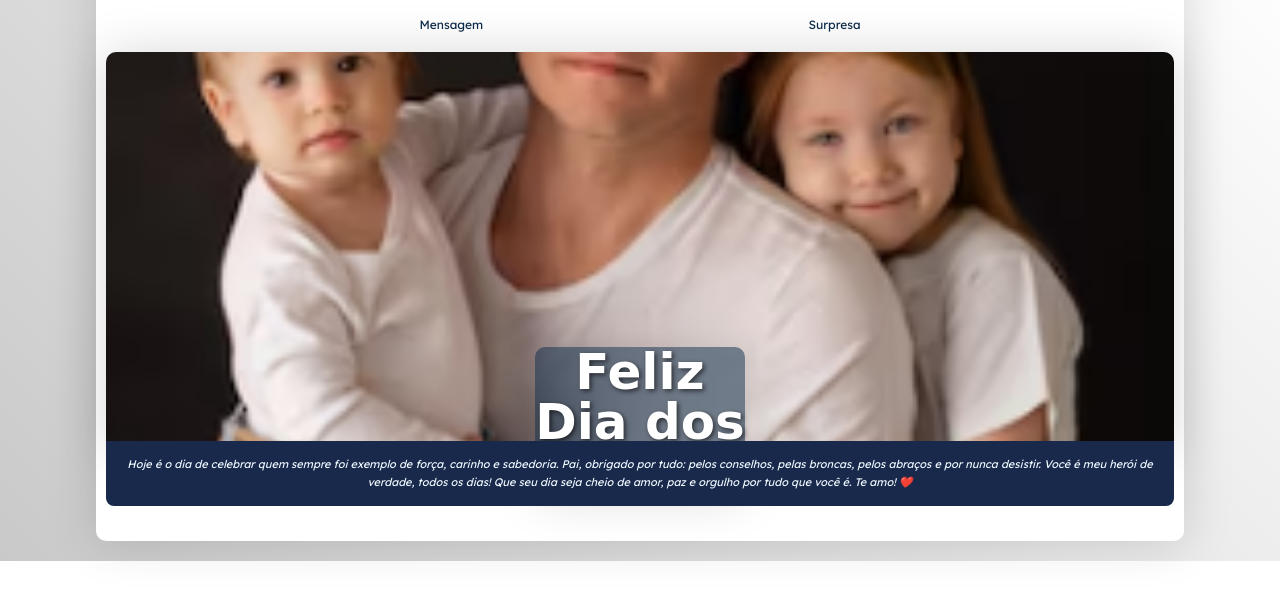
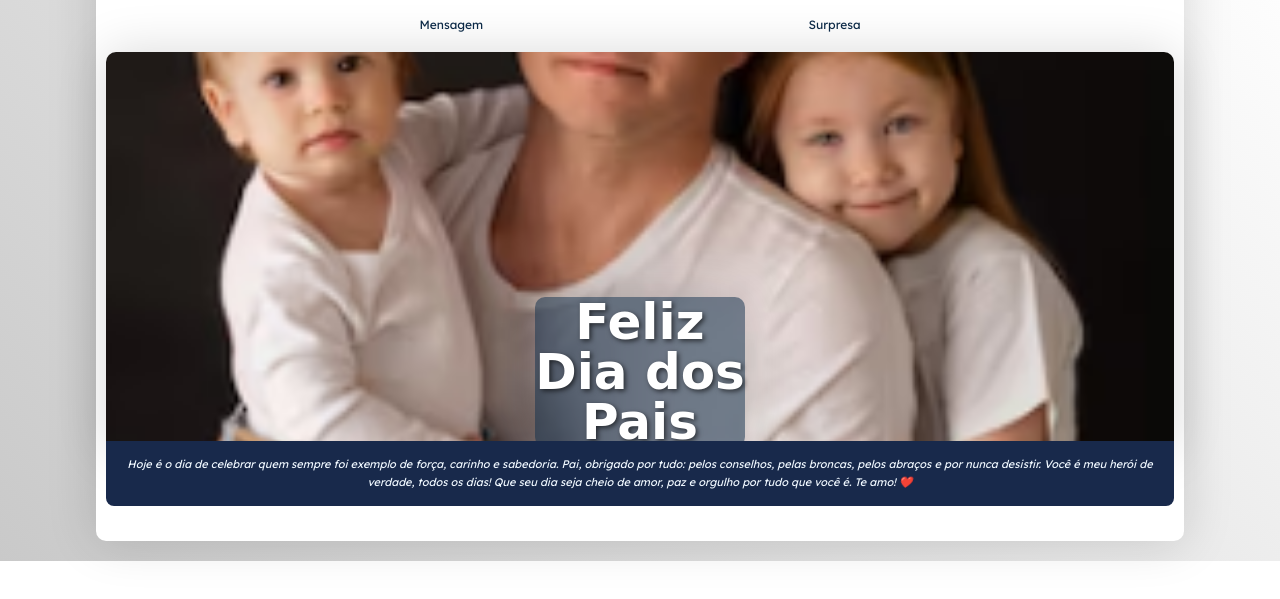
Before and after one commit to Alexzyto/projeto-pai, a plain HTML site: page index.html in a window 1280 px wide. Shown: the part 73-672 px from the top of the page. Drawn offline with Linux system fonts and the light colour scheme; a web font is replaced by a local one.

Commit message:
Update style.css

```diff
--- a/estilos/style.css
+++ b/estilos/style.css
@@ -76,7 +76,7 @@ figure img {
 
 figcaption {
     position: absolute;
-    bottom: 230px;
+    bottom: 280px;
     left: 50%; /* joga o canto esquerdo no meio */
     transform: translateX(-50%); /* recua metade da largura para centralizar */
     color: white;
```
